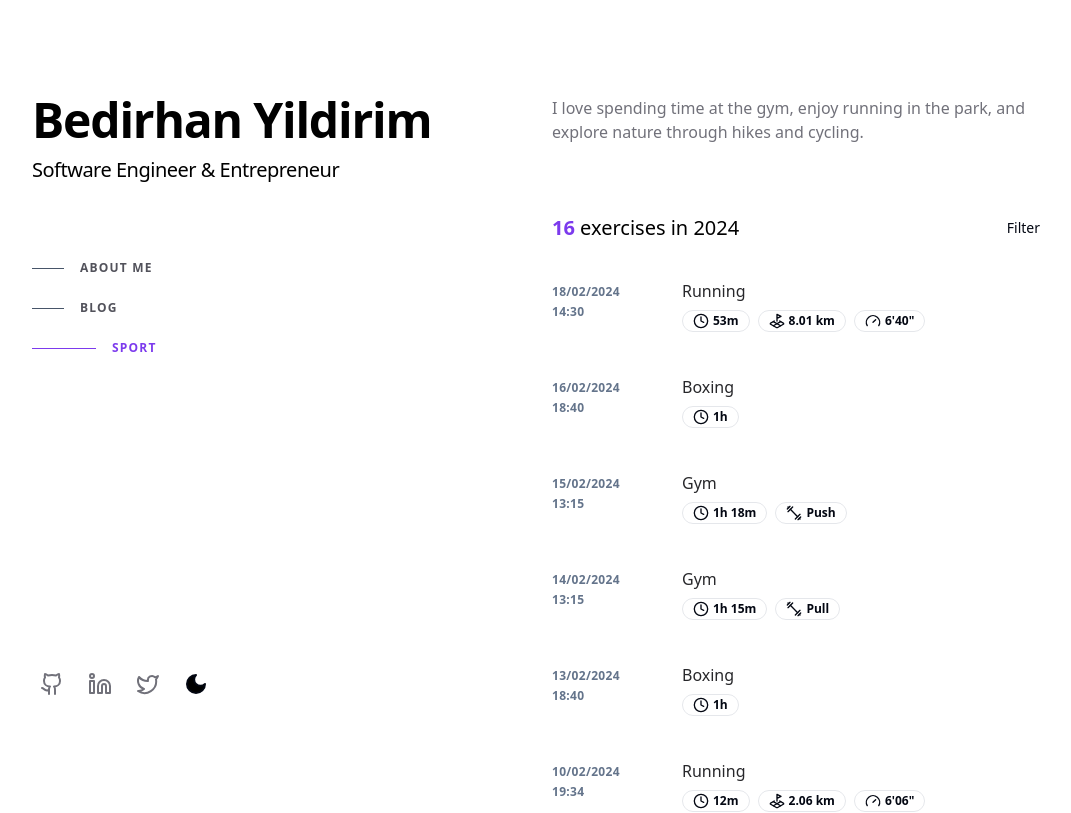
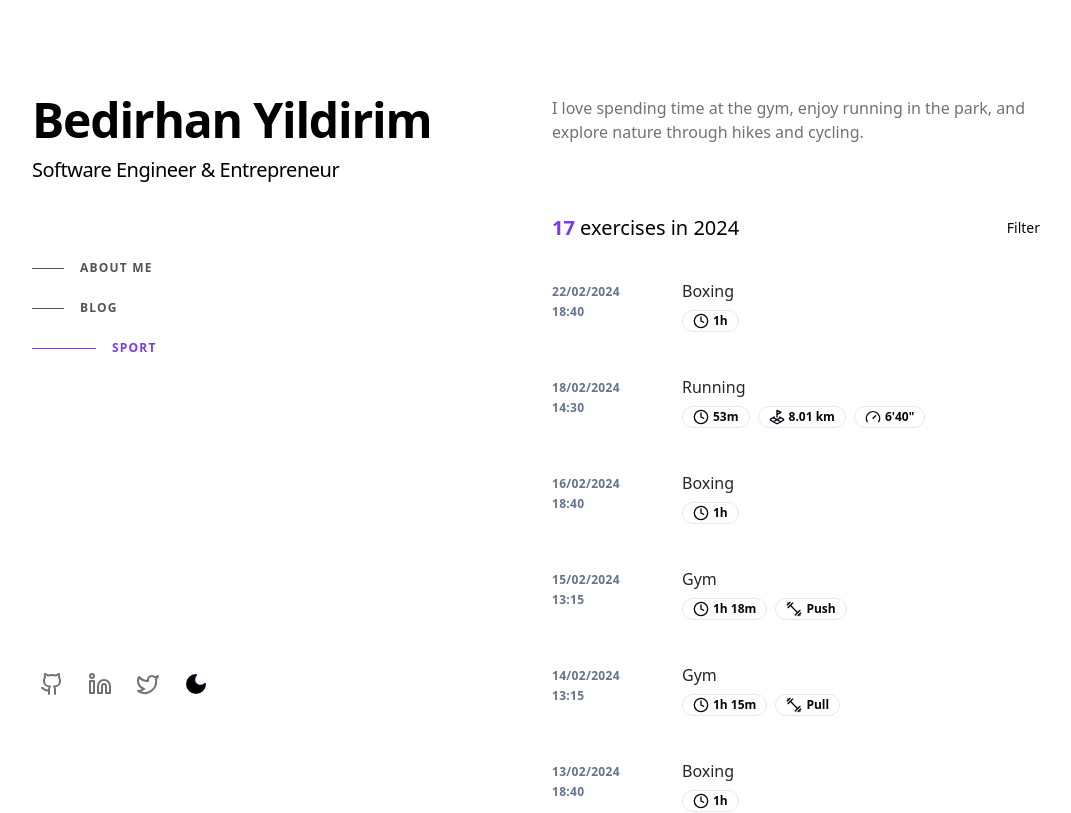
Before and after one commit to bedirhanyildirim/bedirhan.design, a Next.js app: page /sport in a window 1280 px wide. Shown: the top 813 px of the page, without its empty margins (96-1167 px from the left). Built offline with nearby package versions, Linux system fonts and the light colour scheme.

Commit message:
feat: add exercise data

```diff
--- a/data/sport/history.ts
+++ b/data/sport/history.ts
@@ -94,4 +94,9 @@ export const sportHistory: ISport[] = [
     distance: 8010,
     duration: 3200,
   },
+  {
+    date: new Date(2024, 1, 22, 18, 40),
+    type: "boxing",
+    duration: 3600,
+  },
 ];
```
